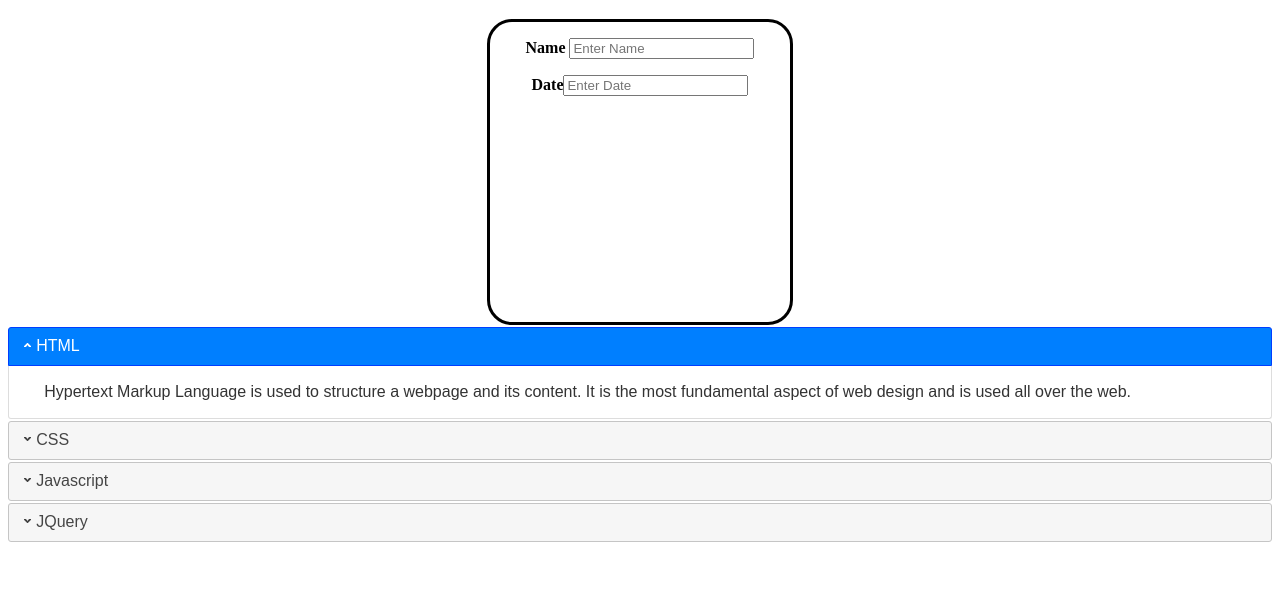
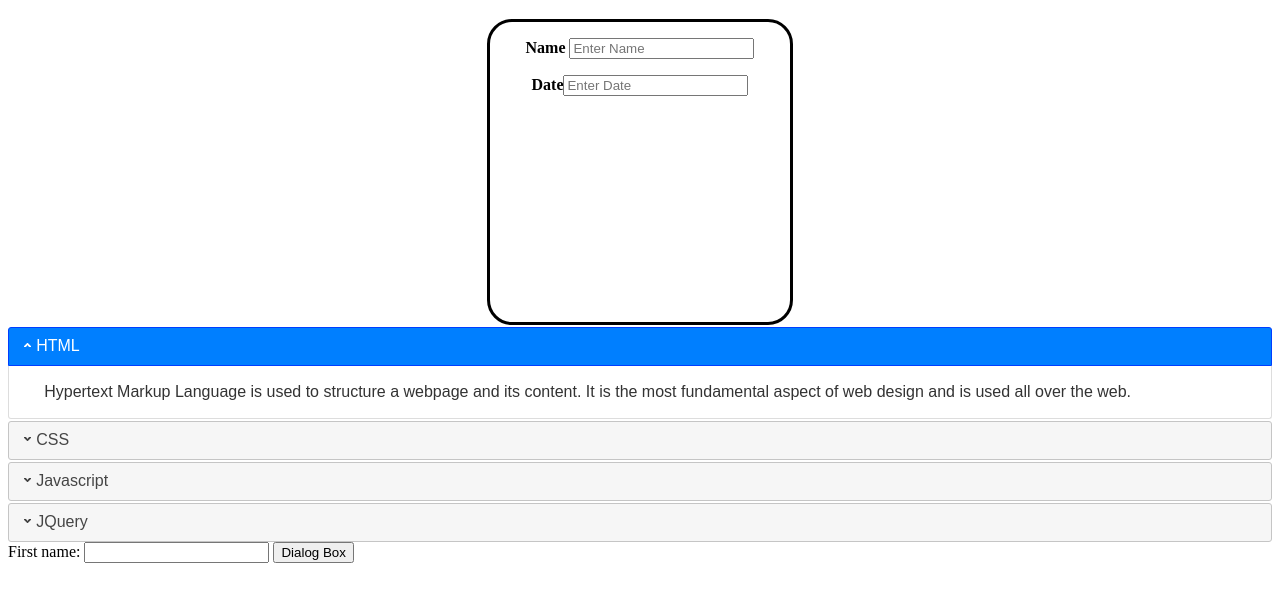
Before and after one commit to ryxnseamxn/jQuery, a plain HTML site: page jQueryUI/jqui.html in a window 1280 px wide. Shown: the part 61-662 px from the top of the page. Drawn offline with Linux system fonts and the light colour scheme.

Commit message:
learned about dialog boxes

```diff
--- a/jQueryUI/jqui.html
+++ b/jQueryUI/jqui.html
@@ -48,6 +48,11 @@
             JQuery is a javascript framework used to create responsive web pages simply and efficiently. It is an open source library and is used by millions of web pages.
         </div>
     </div>
+    First name: <input type="text">
+    <button id="btn1">Dialog Box</button>
+    <div id="dialog" title="title for the div with no hot dog">
+        This is a div(with no hot dog)
+    </div>
 </body>
 <script src="../jQuery/jquery-3.7.1.js" type="text/javascript"></script>
 <script src="../jQuery/jquery-ui-1.13.2/jquery-ui.js" type="text/javascript"></script>
--- a/jQueryUI/jqui.js
+++ b/jQueryUI/jqui.js
@@ -20,4 +20,15 @@ $("#div2").accordion({
     icons:{header: "ui-icon-caret-1-s", activeHeader: "ui-icon-caret-1-n"},
     event: "mouseover"
 });
+$("#btn1").click(function(){
+    $("#dialog").dialog("open");
 })
+$("#dialog").dialog({
+    title: "Title using jquery",
+    draggable: true,
+    resizable: false,
+    closeOnEscape: false,
+    modal: true,
+    autoOpen: false
+})
+})
```
